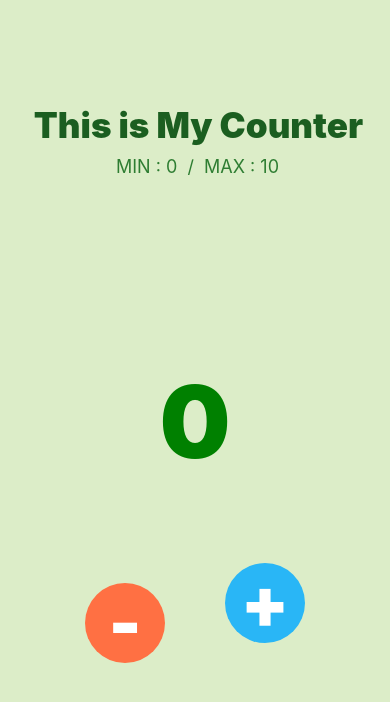
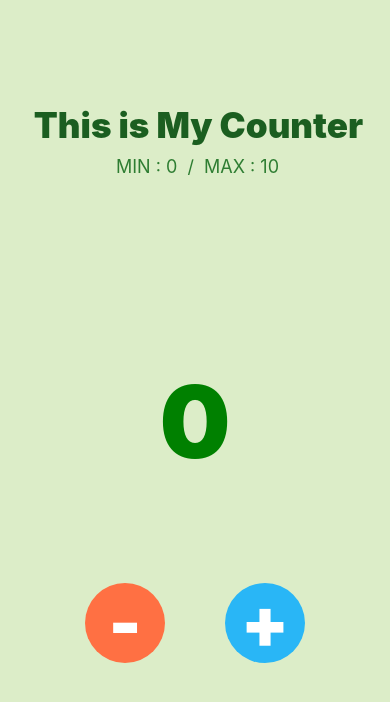
Before and after one commit to Mungwani/MyData, a React Native app: screen / in a window 390 px wide. Shown: the top 702 px of the page. Built offline with nearby package versions, Linux system fonts and the light colour scheme.

Commit message:
Counter 앱
plus button 위치 수정

```diff
--- a/App.js
+++ b/App.js
@@ -95,7 +95,7 @@ const styles = StyleSheet.create({
     justifyContent:'center',
     alignItems:'center',
     borderRadius: 40,
-
+    marginTop: 20,
   },
   numberBox:{
     flex:1,
```
